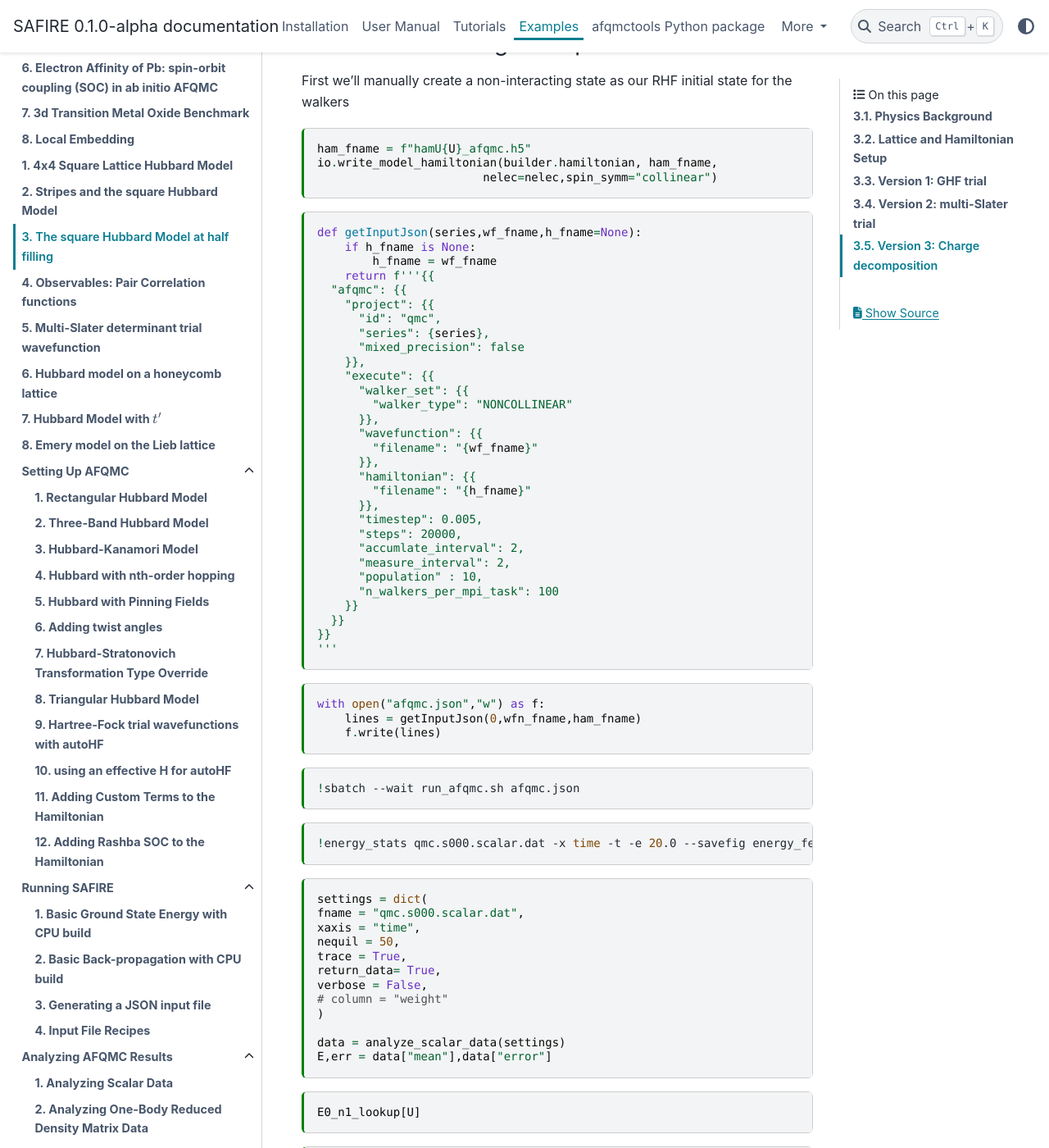
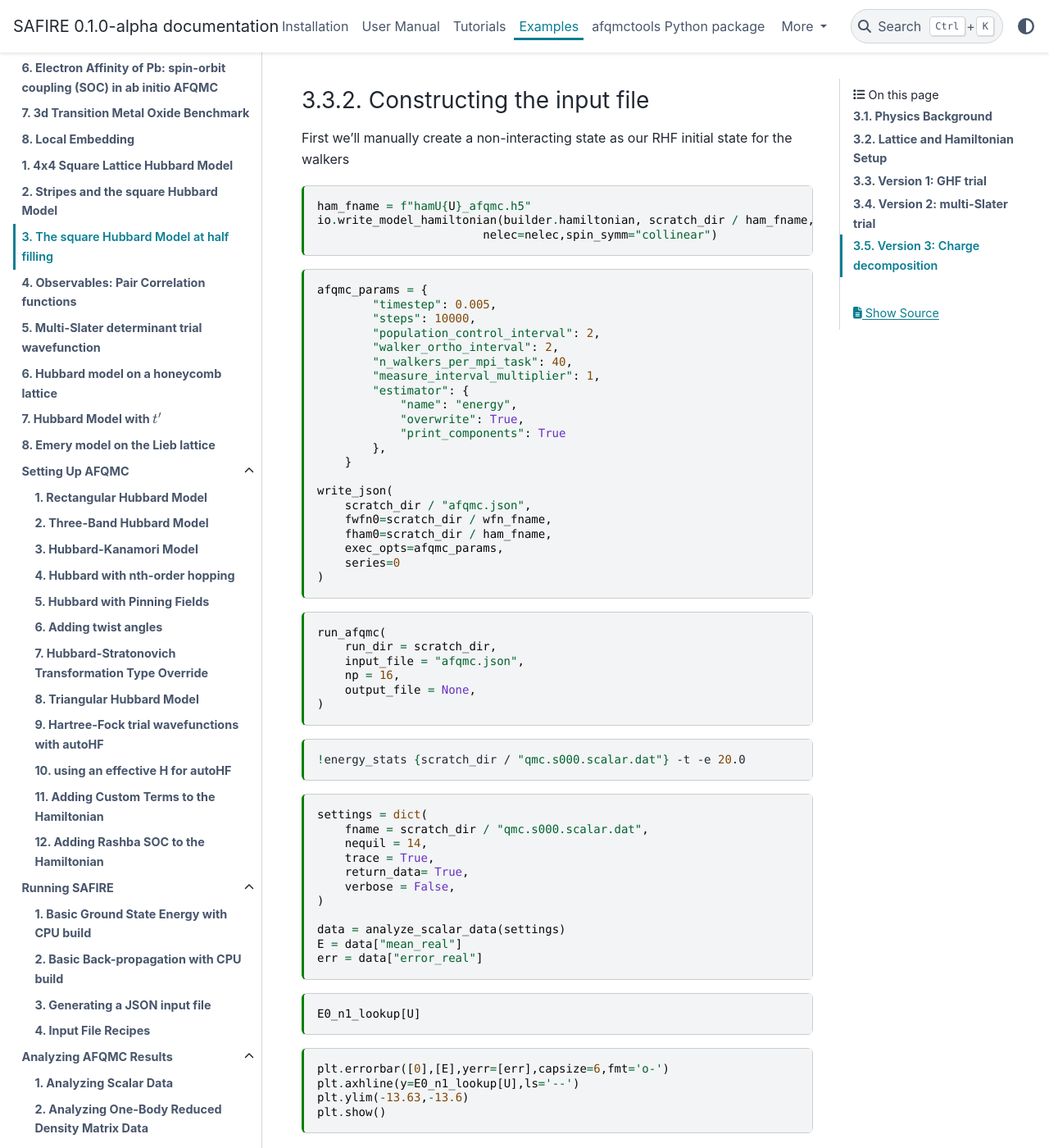
Before and after one commit to bkesk/SAFIRE, a Sphinx documentation site: the page built from docs/examples/models/03_half_filling_hubbard/index.md, in a window 1280 px wide and 1400 px high, scrolled down 6045 px. Shown: the whole window at 82% size. Built offline with Sphinx 7.4.7 and the PyData theme 0.15.4, drawn with Linux system fonts in a browser that asks for light colours; some of the changed text lies outside the part shown.

Commit message:
docs/examples: fix models/03

````diff
--- a/docs/examples/models/03_half_filling_hubbard/index.md
+++ b/docs/examples/models/03_half_filling_hubbard/index.md
@@ -239,27 +239,27 @@
 hf_settings = {
     "verbose": False,
     "plot": False,
-    "numSteps": 200,
+    "steps": 200,
     "seed": 1479,
     "noncollinear": True,
     "gpu": False,
     "ansatz": "CUSTOM",
     "opt_method": "lbfgs",
-    "numTrials": 16,
+    "batch_size": 16,
     "nelec": [Ne, Ne],
 }
 
 rng = np.random.default_rng(42)
 state0_ref = 0.0 * np.arange(N).reshape(N)
-state0 = state0_ref + rng.normal(scale=0.01, size=(hf_settings["numTrials"], N))
+state0 = state0_ref + rng.normal(scale=0.01, size=(hf_settings["batch_size"], N))
 
 
 dataHFC = autohf.solver.lattice_hf(
-    hamiltonian=builderHF.hamiltonian,
+    hamiltonian=autohf.AutoHFHamiltonian(builderHF.hamiltonian),
     lattice=lattice,
     settings=hf_settings,
-    orbFunc=orbitalFunc,
-    rdmFunc=rdmFunc,
+    state2orbitals=orbitalFunc,
+    state2rdm=rdmFunc,
     state0=state0,
     state0_ref=state0_ref,
 )
@@ -302,31 +302,35 @@
 hf_settings = {
     "verbose": False,
     "plot": False,
-    "numSteps": 2000,  # increase
-    "output": wfn_fname,
+    "steps": 2000,  # increase
     "seed": 1479,
     "noncollinear": True,
     "gpu": False,
     "ansatz": "CUSTOM",
     "opt_method": "lbfgs",
-    "numTrials": 16,
+    "num_batches": 16,
     "nelec": [Ne, Ne],
 }
 
 rng = np.random.default_rng(42)
 state0_ref = 0.0 * np.arange(N).reshape(N)
-state0 = state0_ref + rng.normal(scale=0.01, size=(hf_settings["numTrials"], N))
+state0 = state0_ref + rng.normal(scale=0.01, size=(hf_settings["num_batches"], N))
 
 
-dataHFC = autohf.solver.lattice_hf(
-    hamiltonian=builderHF.hamiltonian,
+dataHFC2 = autohf.solver.lattice_hf(
+    hamiltonian=autohf.AutoHFHamiltonian(builderHF.hamiltonian),
     lattice=lattice,
     settings=hf_settings,
-    orbFunc=orbitalFunc,
-    rdmFunc=rdmFunc,
+    state2orbitals=orbitalFunc,
+    state2rdm=rdmFunc,
     state0=state0,
     state0_ref=state0_ref,
     jaxoptargs=dict(tol=1e-14),  # secret sauce
+)
+
+autohf_to_afqmc(
+    dataHFC2,
+    output_fname = scratch_dir / wfn_fname
 )
 ```
 
@@ -372,15 +376,15 @@
 :id: 8f623772-48d7-4b53-a629-70d668e830c1
 :outputId: 00efbe7f-e45a-48bd-f6ec-77c17b0813b1
 
-dataHFC2["energy_func"](dataHFC2["state"]) < dataHFC2["energy_func"](dataHFC2["state"]/np.abs(dataHFC2["state"]))
+dataHFC2[1]["energy_func"](dataHFC2[0]["state"]) < dataHFC2[1]["energy_func"](dataHFC2[0]["state"]/np.abs(dataHFC2[0]["state"]))
 ```
 
 ```{code-cell} ipython3
 :id: b02b905f-2789-4a5d-bac2-5847467d31a4
 :outputId: 693f28ca-8e55-4eb7-e17e-1a95e26d77ad
 
-uni_state = np.ones(lattice.N_sites)*np.mean(np.abs(dataHFC2["state"]))
-dataHFC2["energy_func"](dataHFC2["state"]) < dataHFC2["energy_func"](uni_state)
+uni_state = np.ones(lattice.N_sites)*np.mean(np.abs(dataHFC2[0]["state"]))
+np.isclose(dataHFC2[1]["energy_func"](dataHFC2[0]["state"]),dataHFC2[1]["energy_func"](uni_state))
 ```
 
 +++ {"id": "8944c9a6-fc6c-4cb0-9e07-8b8712bb5f45"}
@@ -399,65 +403,53 @@
 :id: 85b8e2f7-d035-4a12-bd53-a2eccf5ae40e
 
 ham_fname = f"hamU{U}_afqmc.h5"
-io.write_model_hamiltonian(builder.hamiltonian, ham_fname,
+io.write_model_hamiltonian(builder.hamiltonian, scratch_dir / ham_fname,
                         nelec=nelec,spin_symm="collinear")
 ```
 
 ```{code-cell} ipython3
 :id: 10617b29-48f0-4a65-9cd2-40f6199035c1
 
-def getInputJson(series,wf_fname,h_fname=None):
-    if h_fname is None:
-        h_fname = wf_fname
-    return f'''{{
-  "afqmc": {{
-    "project": {{
-      "id": "qmc",
-      "series": {series},
-      "mixed_precision": false
-    }},
-    "execute": {{
-      "walker_set": {{
-        "walker_type": "NONCOLLINEAR"
-      }},
-      "wavefunction": {{
-        "filename": "{wf_fname}"
-      }},
-      "hamiltonian": {{
-        "filename": "{h_fname}"
-      }},
-      "timestep": 0.005,
-      "steps": 20000,
-      "accumlate_interval": 2,
-      "measure_interval": 2,
-      "population" : 10,
-      "n_walkers_per_mpi_task": 100
-    }}
-  }}
-}}
-'''
-```
+afqmc_params = {
+        "timestep": 0.005,
+        "steps": 10000,
+        "population_control_interval": 2,
+        "walker_ortho_interval": 2,
+        "n_walkers_per_mpi_task": 40,
+        "measure_interval_multiplier": 1,
+        "estimator": {
+            "name": "energy",
+            "overwrite": True,
+            "print_components": True
+        },
+    }
 
-```{code-cell} ipython3
-:id: 7645d79c-7c45-4a13-89c4-46f96ec29f86
-
-with open("afqmc.json","w") as f:
-    lines = getInputJson(0,wfn_fname,ham_fname)
-    f.write(lines)
+write_json(
+    scratch_dir / "afqmc.json",
+    fwfn0=scratch_dir / wfn_fname,
+    fham0=scratch_dir / ham_fname,
+    exec_opts=afqmc_params,
+    series=0
+)
 ```
 
 ```{code-cell} ipython3
 :id: 33a63a5d-ea54-4b9c-bbdd-14a281bb5d73
 :outputId: cc66b225-6079-444f-d976-160bae2fe148
 
-!sbatch --wait run_afqmc.sh afqmc.json
+run_afqmc(
+    run_dir = scratch_dir,
+    input_file = "afqmc.json",
+    np = 16,
+    output_file = None,
+)
 ```
 
 ```{code-cell} ipython3
 :id: 66d213fc-1f02-41e4-adc3-e1449a04b403
 :outputId: b9242712-fde9-4c91-a990-61cc5cf271f0
 
-!energy_stats qmc.s000.scalar.dat -x time -t -e 20.0 --savefig energy_fe.png
+!energy_stats {scratch_dir / "qmc.s000.scalar.dat"} -t -e 20.0
 ```
 
 ```{code-cell} ipython3
@@ -465,17 +457,16 @@
 :outputId: 02f67500-9f6f-4c12-a4d9-a5a206ddc890
 
 settings = dict(
-fname = "qmc.s000.scalar.dat",
-xaxis = "time",
-nequil = 50,
-trace = True,
-return_data= True,
-verbose = False,
-# column = "weight"
+    fname = scratch_dir / "qmc.s000.scalar.dat",
+    nequil = 14,
+    trace = True,
+    return_data= True,
+    verbose = False,
 )
 
 data = analyze_scalar_data(settings)
-E,err = data["mean"],data["error"]
+E = data["mean_real"]
+err = data["error_real"]
 ```
 
 ```{code-cell} ipython3
````
Also changed, not shown: other parts of docs/examples/models/03_half_filling_hubbard/index.md (+9 -9 lines).
